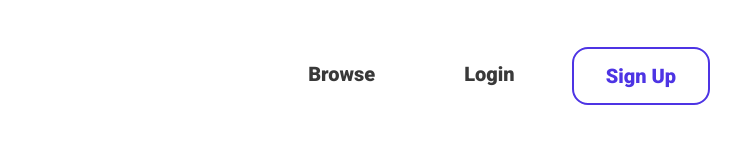
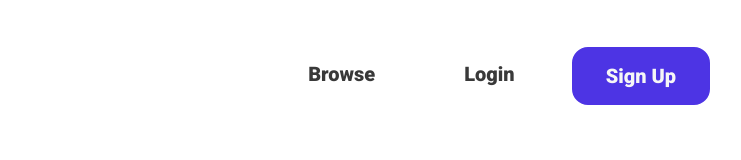
Before and after one commit to Hritvik-Mohan/Auction-App-UI-2, a plain HTML site: page index.html in a window 1280 px wide. In both pictures the pointer is over the link "Sign Up". Shown: the full height of the page, 378-1119 px from the left. Drawn offline with nearby package versions, Linux system fonts and the light colour scheme.

Commit message:
Update style.css

```diff
--- a/style.css
+++ b/style.css
@@ -87,6 +87,11 @@ input {
     color: var(--accent-color);
 }
 
+.navbar .sign-up:hover {
+    background-color: var(--accent-color);
+    color: var(--light-color);
+}
+
 .navbar a {
     text-decoration: none;
     color: inherit;
```
